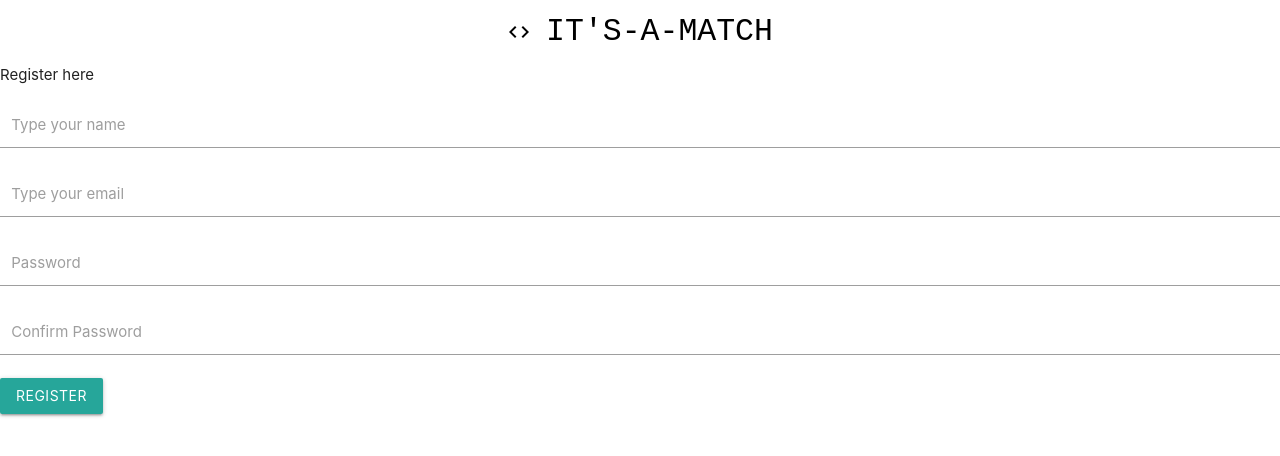
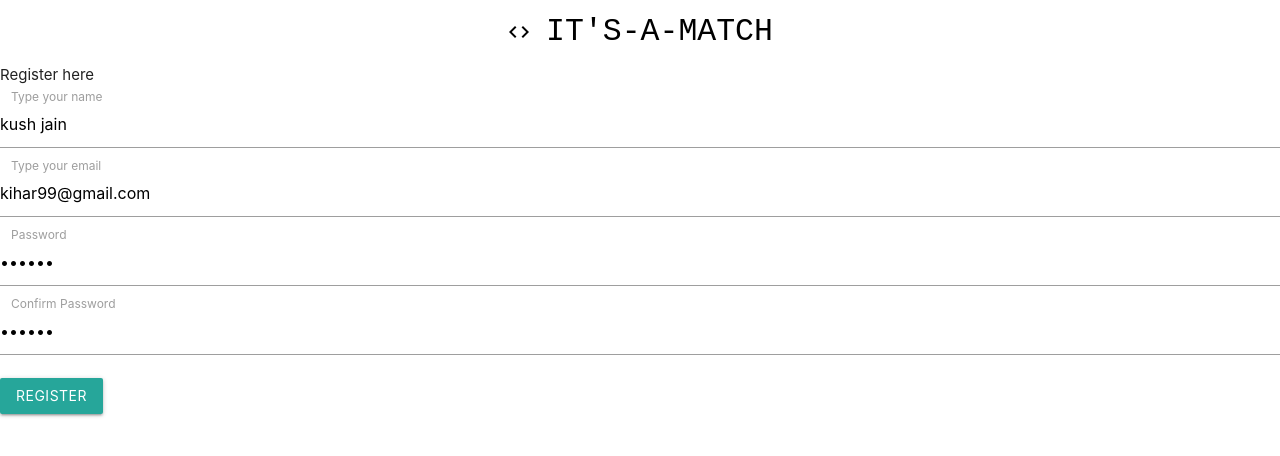
Before and after one commit to 16sweetyjain/It-s-a-match, a React (Create React App) app in the folder client/frontend/: page /signup in a window 1280 px wide. Shown: the top 456 px of the page. Built offline with nearby package versions, Linux system fonts and the light colour scheme.

Commit message:
signup component connected with backend

```diff
--- a/client/frontend/package.json
+++ b/client/frontend/package.json
@@ -6,6 +6,7 @@
     "@testing-library/jest-dom": "^5.11.10",
     "@testing-library/react": "^11.2.6",
     "@testing-library/user-event": "^12.8.3",
+    "axios": "^0.21.1",
     "concurrently": "^6.0.2",
     "history": "^5.0.0",
     "materialize-css": "^1.0.0-rc.2",
@@ -24,6 +25,7 @@
     "test": "react-scripts test",
     "eject": "react-scripts eject"
   },
+  "proxy": "http://localhost:8000",
   "eslintConfig": {
     "extends": [
       "react-app",
--- a/client/frontend/src/components/Signup.js
+++ b/client/frontend/src/components/Signup.js
@@ -1,18 +1,61 @@
-
-import { Component } from "react";
+import { React,Component } from "react";
 import { BrowserRouter as Router, Route } from "react-router-dom";
 import {TextInput, Button} from 'react-materialize';
+import axios from 'axios';
 
 export default class Signup extends Component {
+    constructor(props){
+        super(props);
+        this.state={
+            email:"kihar99@gmail.com",
+            password:"123456",
+            password_confirmation:"123456",
+            name:"kush jain"
+        }
+        this.onChangeConfirmPassword=this.onChangeConfirmPassword.bind(this);
+        this.onChangeName=this.onChangeName.bind(this);
+        this.onChangePassword=this.onChangePassword.bind(this);
+        this.onChangeEmail=this.onChangeEmail.bind(this);
+        this.onSubmit=this.onSubmit.bind(this);
+    }
+    onSubmit=e=>{
+        e.preventDefault();
+        const new_user={
+        name:this.state.name,
+        email:this.state.email,
+        password:this.state.password,
+        password_confirmation:this.state.password_confirmation
+    };
+        axios.post('http://localhost:8000/api/signup',new_user)
+        .then((response)=>{
+            console.log(response);
+        },(error)=>{
+            console.log(error);
+                });
+
+    }
+    onChangeConfirmPassword=(e)=>{
+        //this.setState({ this.state.confirm_password : e.target.value});
+    }
+    onChangeEmail=e=>{
+        //this.setState({this.state.email:e.target.value});
+    }
+    onChangeName=e=>{
+
+        //this.setState({this.state.name:e.target.value});
+    }
+    onChangePassword=e=>{
+        //this.setState({this.state.password:e.target.value});
+    }
     render(){
   return (
     <div>
         <div>Register here </div>
-        <TextInput id="TextInput-1" label="Type your name"/>
-        <TextInput id="TextInput-2" label="Type your email"/>
-        <TextInput id="TextInput-3" label="Password" password/>
-        <TextInput id="TextInput-4" label=" Confirm Password" password/>
-        <Button href="http://localhost:3000/signin" node="a" waves="light">
+        <TextInput id="TextInput-1" label="Type your name" value={this.state.name} onChange={(e)=>this.onChangeName(e)}/>
+        <TextInput  email id="TextInput-2" label="Type your email" value={this.state.email} onChange={(e)=>this.onChangeEmail(e)}/>
+        <TextInput id="TextInput-3" label="Password" password value={this.state.password} onChange={(e)=>this.onChangePassword(e)}/>
+        <TextInput id="TextInput-4" label=" Confirm Password" password value={this.state.password_confirmation} onChange={(e)=>this.onChangeConfirmPassword(e)}/>
+        <Button href="http://localhost:3000/signin" node="a" waves="light" onClick={(e)=>this.onSubmit(e)}>
             Register
         </Button>
 
```
Also changed, not shown: 2 other files (tests, documents, lock files or other folders).
